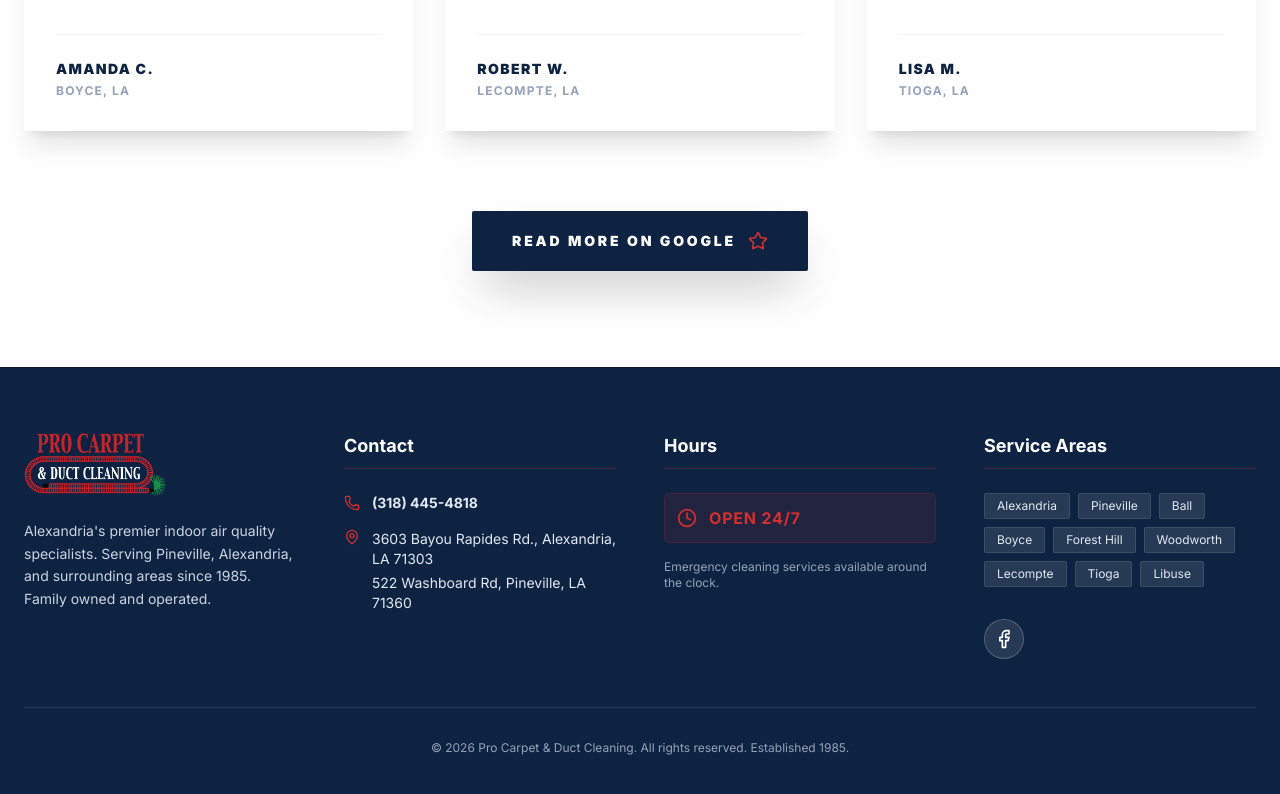
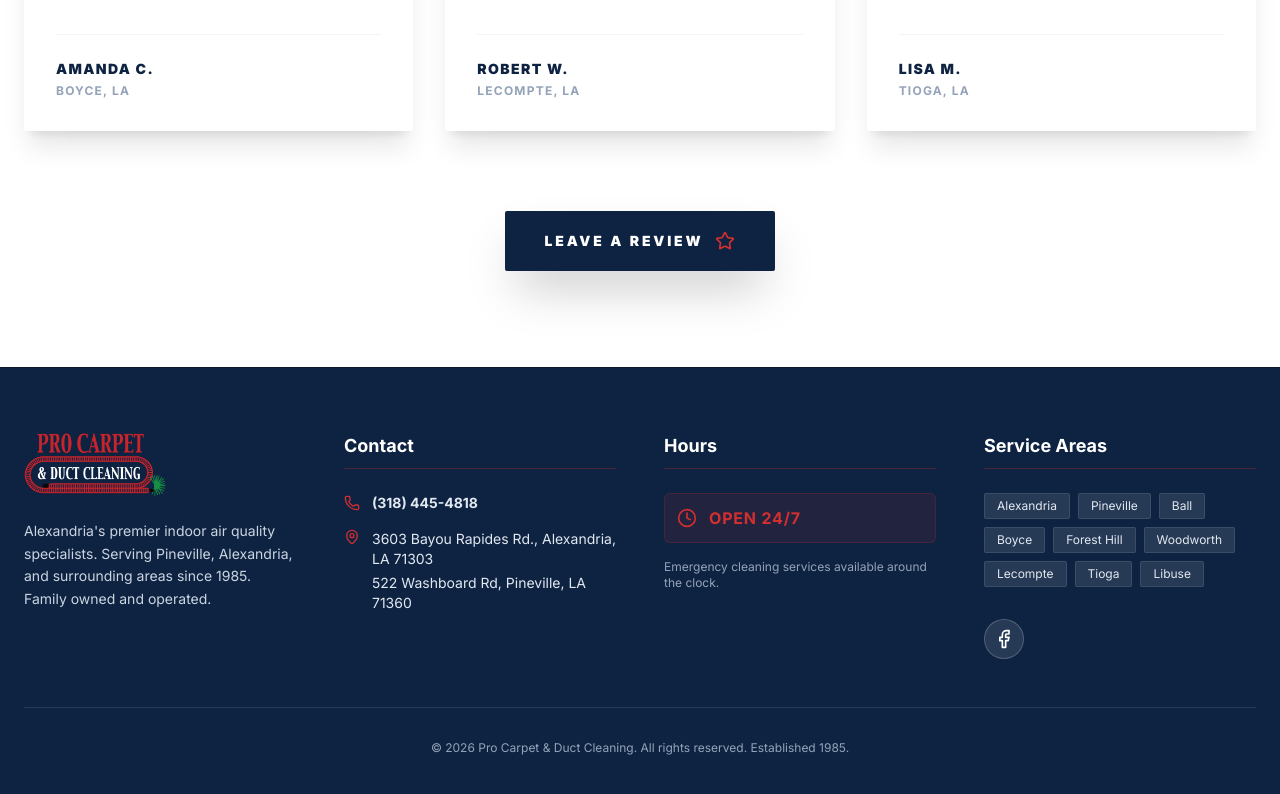
Before and after one commit to Founditmarketing/Pro-carpet-and-duct, a React (Vite) app: page /reviews in a window 1280 px wide. Shown: the part 1783-2577 px from the top of the page. Built offline with nearby package versions, Linux system fonts and the light colour scheme; a web font is replaced by a local one.

Commit message:
Update review link to Google Maps

```diff
--- a/src/components/Testimonials.tsx
+++ b/src/components/Testimonials.tsx
@@ -100,8 +100,8 @@ const Testimonials: React.FC<TestimonialsProps> = ({ limit }) => {
               <Star className="w-5 h-5 text-secondary group-hover:rotate-12 transition-transform" />
             </Link>
           ) : (
-            <a href="https://www.google.com/search?q=pro+carpet+and+duct+cleaning+alexandria+la+reviews" target="_blank" rel="noopener noreferrer" className="inline-flex items-center gap-3 bg-primary text-white font-black px-10 py-5 rounded-sm hover:bg-slate-900 transition-all shadow-2xl uppercase tracking-[0.2em] text-sm group">
-              Read More on Google
+            <a href="https://www.google.com/maps/place/Pro+Carpet+%26+Duct+Cleaning/@31.3036439,-92.4837381,17z/data=!3m1!4b1!4m6!3m5!1s0x863ab5867bacf2ff:0x5d8b7e10ef83c54f!8m2!3d31.3036439!4d-92.4837381!16s%2Fg%2F11jd_bktsx?entry=ttu&g_ep=EgoyMDI2MDMyOS4wIKXMDSoASAFQAw%3D%3D" target="_blank" rel="noopener noreferrer" className="inline-flex items-center gap-3 bg-primary text-white font-black px-10 py-5 rounded-sm hover:bg-slate-900 transition-all shadow-2xl uppercase tracking-[0.2em] text-sm group">
+              Leave a Review
               <Star className="w-5 h-5 text-secondary group-hover:rotate-12 transition-transform" />
             </a>
           )}
```
